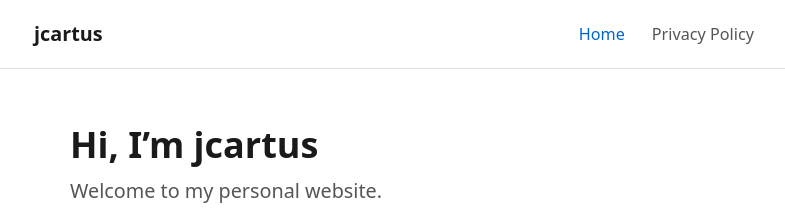
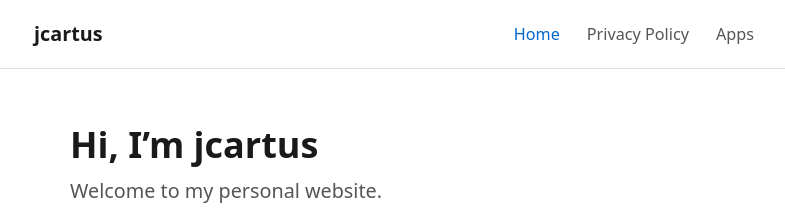
Before and after one commit to jcartus/jcartus.github.io, a Jekyll site: the page built from index.md, in a window 1280 px wide. Shown: the top 218 px of the page, without its empty margins (246-1031 px from the left). Built offline with Jekyll 4.4.1, drawn with Linux system fonts in a browser that asks for light colours.

Commit message:
Add Apps dropdown button to navbar with ikuzo! subpage
Agent-Logs-Url: https://github.com/jcartus/jcartus.github.io/sessions/e8e75c13-1f5c-489d-a06e-dfeb91d8a202

Co-authored-by: jcartus <32513829+jcartus@users.noreply.github.com>

```diff
--- a/_config.yml
+++ b/_config.yml
@@ -14,3 +14,7 @@ navigation:
     url: /
   - title: Privacy Policy
     url: /privacy-policy/
+  - title: Apps
+    dropdown:
+      - title: "ikuzo!"
+        url: /apps/ikuzo/
--- a/_layouts/default.html
+++ b/_layouts/default.html
@@ -13,11 +13,26 @@
       <a class="site-title" href="{{ '/' | relative_url }}">{{ site.title }}</a>
       <ul>
         {% for item in site.navigation %}
+        {% if item.dropdown %}
+        <li class="has-dropdown">
+          <span class="nav-dropdown-toggle" tabindex="0">{{ item.title }}</span>
+          <ul class="dropdown">
+            {% for child in item.dropdown %}
+            <li>
+              <a href="{{ child.url | relative_url }}"{% if page.url == child.url %} class="active"{% endif %}>
+                {{ child.title }}
+              </a>
+            </li>
+            {% endfor %}
+          </ul>
+        </li>
+        {% else %}
         <li>
           <a href="{{ item.url | relative_url }}"{% if page.url == item.url %} class="active"{% endif %}>
             {{ item.title }}
           </a>
         </li>
+        {% endif %}
         {% endfor %}
       </ul>
     </nav>
--- a/assets/css/style.css
+++ b/assets/css/style.css
@@ -67,6 +67,52 @@ nav a.active {
   color: var(--color-accent);
 }
 
+/* Dropdown */
+nav li.has-dropdown {
+  position: relative;
+}
+
+.nav-dropdown-toggle {
+  cursor: pointer;
+  color: var(--color-muted);
+  font-size: 0.9rem;
+}
+
+.nav-dropdown-toggle:hover {
+  color: var(--color-accent);
+}
+
+nav li.has-dropdown .dropdown {
+  display: none;
+  position: absolute;
+  top: 100%;
+  right: 0;
+  background-color: var(--color-bg);
+  border: 1px solid var(--color-border);
+  border-radius: 4px;
+  list-style: none;
+  min-width: 8rem;
+  padding: 0.25rem 0;
+  z-index: 100;
+  flex-direction: column;
+  gap: 0;
+}
+
+nav li.has-dropdown:hover .dropdown,
+nav li.has-dropdown:focus-within .dropdown {
+  display: flex;
+}
+
+nav li.has-dropdown .dropdown li {
+  padding: 0;
+}
+
+nav li.has-dropdown .dropdown a {
+  display: block;
+  padding: 0.4rem 1rem;
+  white-space: nowrap;
+}
+
 /* Main content */
 main {
   flex: 1;
```
Also changed, not shown: apps/ikuzo.md (added, +9 -0 lines).
